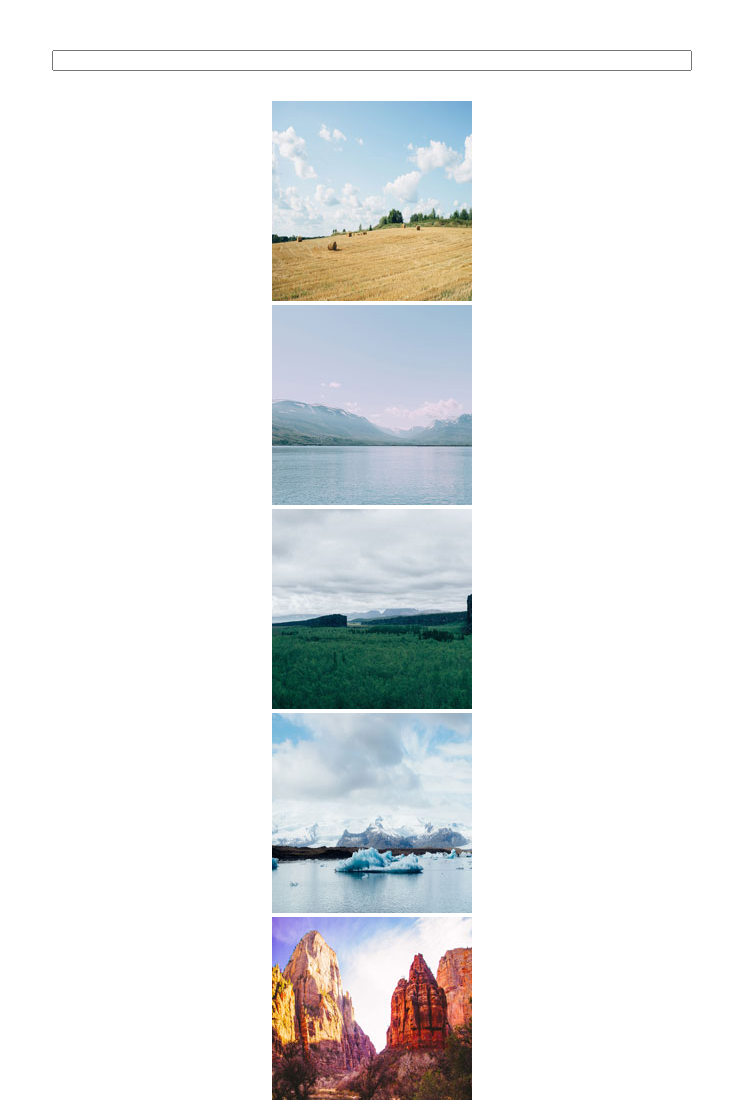
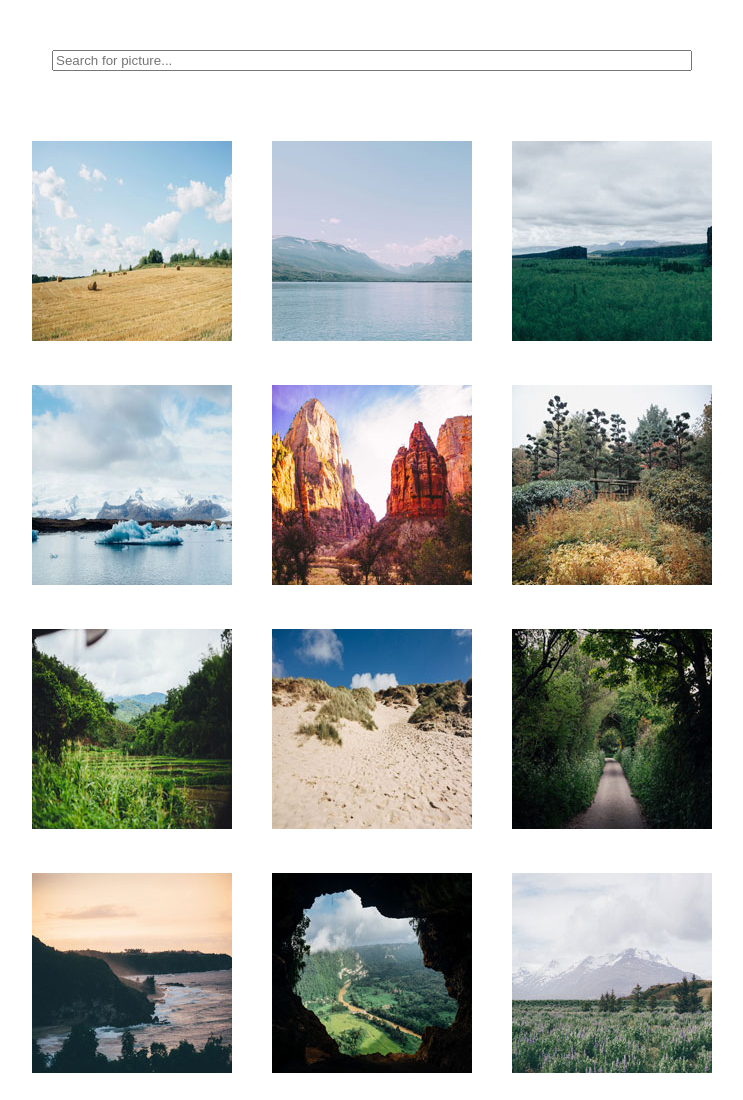
Before and after one commit to daronirl/Interactive-photo-gallery, a plain HTML site: page index.html in a window 1280 px wide. Shown: the top 1100 px of the page, without its empty margins (268-1011 px from the left). Drawn offline with Linux system fonts and the light colour scheme.

Commit message:
Cleaned up HTML Structure/added jquery plugin
Fixed an issue with the jquery plugin where all the images were hiding.

```diff
--- a/css/styles.css
+++ b/css/styles.css
@@ -63,7 +63,7 @@ input {
 
 @media (min-width: 1024px) {
     .container {
-        width: 100%;
+
         display:flex;
         flex-direction: row;
     }
--- a/index.html
+++ b/index.html
@@ -10,30 +10,26 @@
 </head>
 <body>
     <div class="wrapper">
-      <input id="search" name="search" type="text" data-toggle="hideseek" data-title=".list" data-list=".list">
+      <input id="search" name="search" placeholder="Search for picture..." type="text" data-list=".list">
     </div>
 
- <div class="wrapper list">
-
+ <div class="wrapper">
+    <div class="container list">
        <a href="images/01.jpg" data-lightbox="image-set" data-title="I love hay bales. Took this snap on a drive through the countryside past some straw fields." data-alt="Hay Bales"><img src="images/thumbnails/01.jpg" alt="Hay Bales"></a>
        <a href="images/02.jpg" data-lightbox="image-set" data-title="The lake was so calm today. We had a great view of the snow on the mountains from here." data-alt="Lake"><img src="images/thumbnails/02.jpg" alt="Lake"></a>
        <a href="images/03.jpg" data-lightbox="image-set" data-title="I hiked to the top of the mountain and got this picture of the canyon and trees below." data-alt="Canyon"><img src="images/thumbnails/03.jpg" alt="Canyon"></a>
        <a href="images/04.jpg" data-lightbox="image-set" data-title="It was amazing to see an iceberg up close, it was so cold but didn’t snow today." data-alt="Iceberg"><img src="images/thumbnails/04.jpg" alt="Iceberg"></a>
-
-
 
        <a href="images/05.jpg" data-lightbox="image-set" data-title="The red cliffs were beautiful. It was really hot in the desert but we did a lot of walking through the canyons." data-alt="Iceberg"><img src="images/thumbnails/05.jpg" alt="Desert"></a>
        <a href="images/06.jpg" data-lightbox="image-set" data-title="Fall is coming, I love when the leaves on the trees start to change color." data-alt="Fall"><img src="images/thumbnails/06.jpg" alt="Fall"></a>
        <a href="images/07.jpg" data-lightbox="image-set" data-title="I drove past this plantation yesterday, everything is so green!" data-alt="Plantation"><img src="images/thumbnails/07.jpg" alt="Plantation"></a>
        <a href="images/08.jpg" data-lightbox="image-set" data-title="My summer vacation to the Oregon Coast. I love the sandy dunes!" data-alt="Dunes"><img src="images/thumbnails/08.jpg" alt="Dunes"></a>
 
-
-
        <a href="images/09.jpg" data-lightbox="image-set" data-title="We enjoyed a quiet stroll down this countryside lane." data-alt="Countryside Lane"><img src="images/thumbnails/09.jpg" alt="Countryside Lane"></a>
        <a href="images/10.jpg" data-lightbox="image-set" data-title="Sunset at the coast! The sky turned a lovely shade of orange." data-alt="Sunset"><img src="images/thumbnails/10.jpg" alt="Sunset"></a>
        <a href="images/11.jpg" data-lightbox="image-set" data-title="I did a tour of a cave today and the view of the landscape below was breathtaking." data-alt="Cave"><img src="images/thumbnails/11.jpg" alt="Cave"></a>
        <a href="images/12.jpg" data-lightbox="image-set" data-title="I walked through this meadow of bluebells and got a good view of the snow on the mountain before the fog came in." data-alt="Bluebells"><img src="images/thumbnails/12.jpg" alt="Bluebells"></a>
-
+    </div>
    </div>
 
 
--- a/js/scripts.js
+++ b/js/scripts.js
@@ -1,3 +1,3 @@
-$(document).ready(function() {
-	$('#search').hideseek();
+$('#search').hideseek({
+	attribute: 'data-title'
 });
```
Lines whose indentation alone changed are shown as unchanged.
